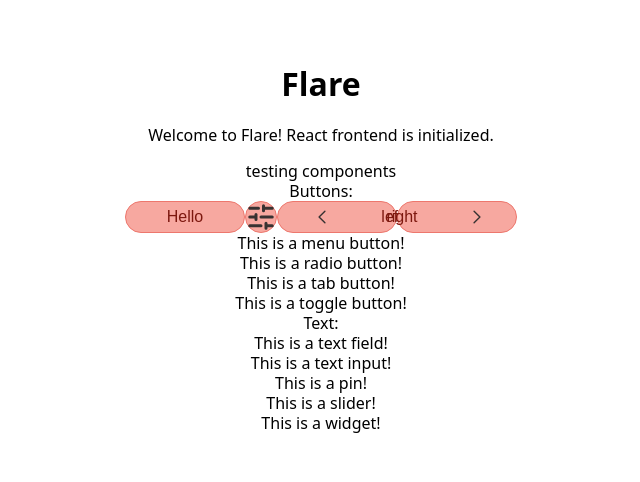
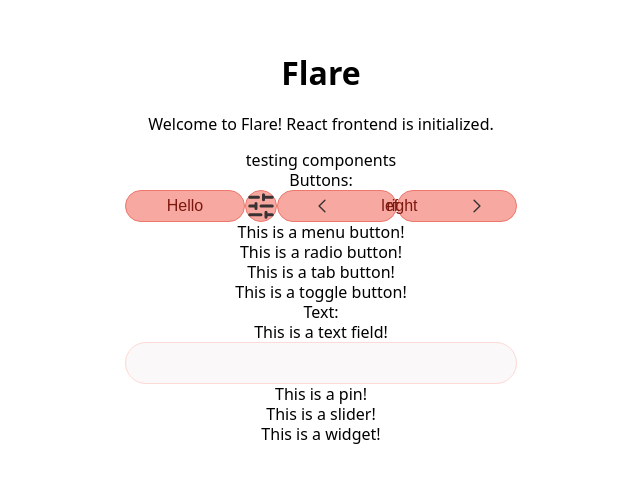
Before and after one commit to MrSluginator/seeng513-202604-pg-4, a React (Vite) app in the folder frontend/: page / in a window 1280 px wide. Shown: the part 162-644 px from the top of the page, without its empty margins (319-959 px from the left). Built offline with nearby package versions, Linux system fonts and the light colour scheme; a web font is replaced by a local one.

Commit message:
text input component

```diff
--- a/frontend/src/molecules/text/text-input.jsx
+++ b/frontend/src/molecules/text/text-input.jsx
@@ -1,11 +1,48 @@
-import React from 'react'
+import React, { forwardRef, useId } from 'react'
+import styles from './text-input.module.css'
+import Icon from '../icon'
 
-function TextInput() {
-    return (
-        <div>
-            This is a text input!
-        </div>
-    );
-}
+const TextInput = forwardRef(function TextInput(
+  {
+    label,
+    placeholder,
+    icon,
+    iconPosition = 'right',
+    disabled = false,
+    className = '',
+    id,
+  },
+  ref
+) {
+  const generatedId = useId()
+  const inputId = id ?? generatedId
+
+  const iconEl = icon ? (
+    <span className={styles.icon} aria-hidden="true">
+      <Icon name={icon} />
+    </span>
+  ) : null
+
+  return (
+    <div className={[styles.wrapper, className].filter(Boolean).join(' ')}>
+      {label && (
+        <label htmlFor={inputId} className={styles.label}>
+          {label}
+        </label>
+      )}
+      <div className={styles.field} data-disabled={disabled || undefined}>
+        {iconPosition === 'left' && iconEl}
+        <input
+          ref={ref}
+          id={inputId}
+          className={styles.input}
+          placeholder={placeholder}
+          disabled={disabled}
+        />
+        {iconPosition === 'right' && iconEl}
+      </div>
+    </div>
+  )
+})
 
 export default TextInput;
--- /dev/null
+++ b/frontend/src/molecules/text/text-input.module.css
@@ -0,0 +1,67 @@
+.wrapper {
+  display: flex;
+  flex-direction: column;
+  align-items: stretch;
+  gap: 4px;
+
+  .label {
+    align-self: start;
+    padding-left: 8px;
+    font: var(--small-weight) var(--small-size) var(--small-line-height);
+    color: var(--n6);
+  }
+}
+
+/* The visible box. The real <input> inside is stripped of its own styling. */
+.field {
+  display: flex;
+  align-items: center;
+  gap: 8px;
+  width: 100%;
+  box-sizing: border-box;
+  padding: 10px 8px;
+  border-radius: 32px;
+  border: 1px solid var(--p1);
+  background: var(--n0);
+
+  &:hover:not([data-disabled]) {
+    border-color: var(--p2);
+    background-color: var(--p1);
+  }
+
+  /* A div can't match :focus-visible, so react to the input inside it */
+  &:has(.input:focus-visible) {
+    outline: 2px solid var(--p7);
+    outline-offset: 2px;
+  }
+
+  &[data-disabled] {
+    border-color: var(--n3);
+    background-color: var(--n2);
+    cursor: not-allowed;
+  }
+}
+
+.input {
+  flex: 1;
+  min-width: 0; /* lets the input shrink instead of overflowing the box */
+  padding: 0;
+  border: none;
+  outline: none; /* focus ring lives on .field */
+  background: transparent;
+
+  font-family: inherit;
+  font-size: var(--body-size);
+  font-weight: var(--body-weight);
+  line-height: var(--body-line-height);
+  color: var(--n7);
+
+  &:disabled {
+    cursor: not-allowed;
+  }
+}
+
+.icon {
+  display: inline-flex;
+  flex-shrink: 0;
+}
```
